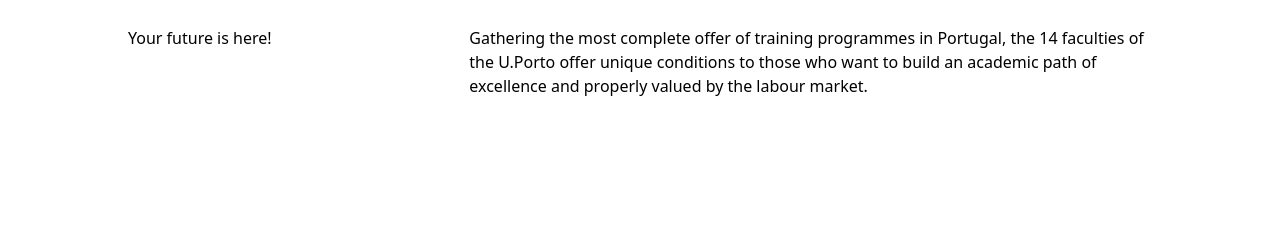
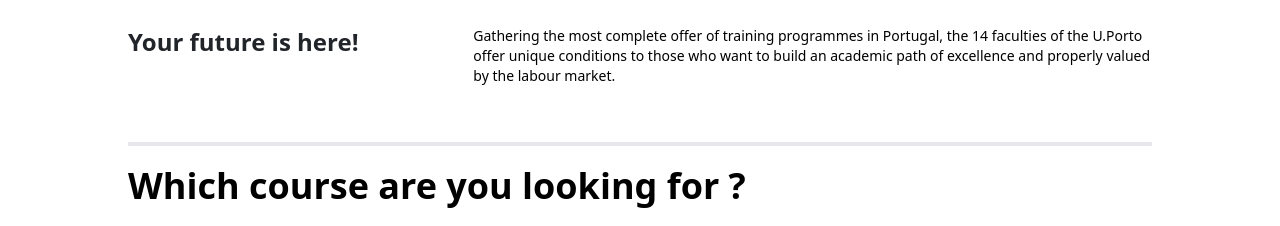
Before and after one commit to DevRamona/cloninggate, a website: page index.html in a window 1280 px wide. Shown: the part 574-800 px from the top of the page. Drawn offline with Linux system fonts and the light colour scheme.

Commit message:
creating the third section of the courses

```diff
--- a/index.html
+++ b/index.html
@@ -22,19 +22,27 @@
 
 
 
-<section class="container">
+<section class="container bg-white">
     <div class="flex justify-between w-full ">
         <h1 class="text-third-100 text-4xl mt-7">Study </h1>
     </div>
 
-    <div class="grid grid-cols-3 mt-8">
+    <div class="grid md:grid-cols-3 grid-cols-2 mt-8 gap-3  w-full">
         <div class="col-span-1">
-            <p>Your future is here!</p>
+            <p class="text-2xl font-semibold text-third-200 ">Your future is here!</p>
         </div>
-        <div class="col-span-2">
-            <p>Gathering the most complete offer of training programmes in Portugal, the 14 faculties of the U.Porto offer unique
+        <div class="col-span-2 ">
+            <p class="md:text-sm text-lg font-thin text-left">Gathering the most complete offer of training programmes in Portugal, the 14 faculties of the U.Porto offer unique
                 conditions to those who want to build an academic path of excellence and properly valued by the labour market.</p>
         </div>
+
+    </div>
+    <div class="border-2  bg-third-200 flex mt-14 "></div>
+    <div class="mt-5">
+        <h1 class="text-4xl font-bold">Which course are you looking for ?</h1>
+
+    </div>
+    <div class="grid grid-cols-3">
 
     </div>
 </section>
--- a/tailwind.config.js
+++ b/tailwind.config.js
@@ -37,6 +37,7 @@
         },
         third: {
           100: "#a18a4d",
+          200: "#212529"
         }
       },
 
```
Also changed, not shown: src/output.css.
